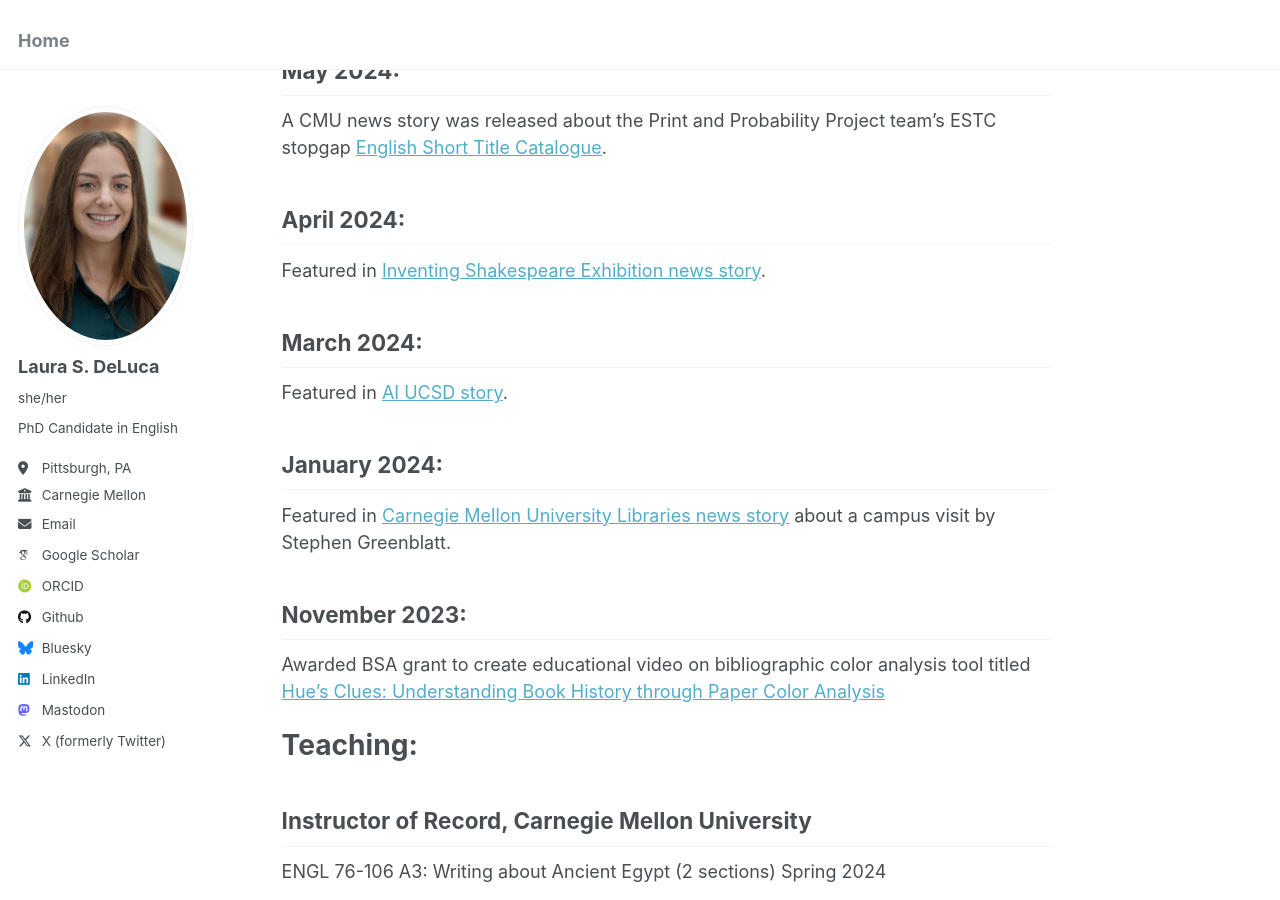
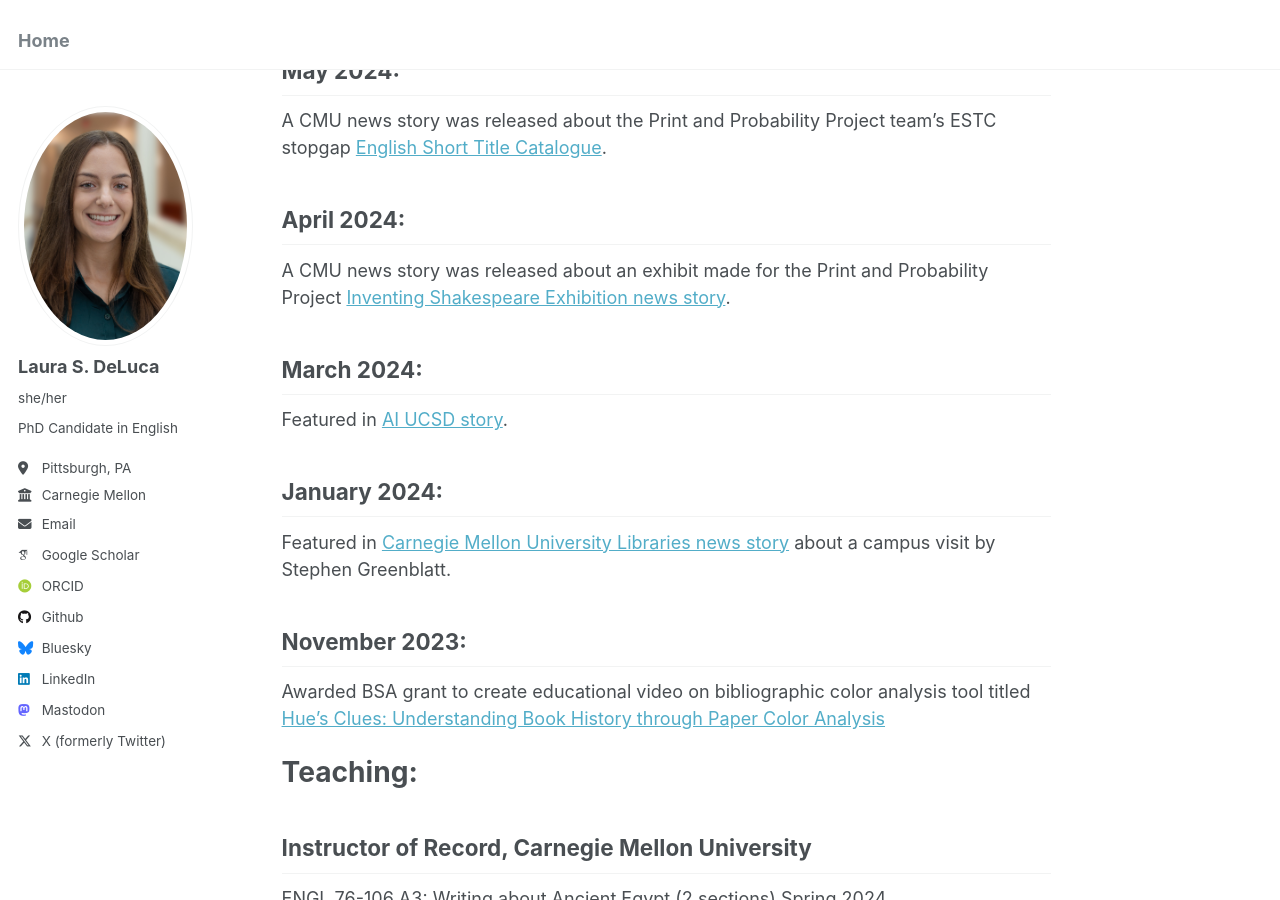
Before and after one commit to laurasdeluca/laurasdeluca.github.io, a Jekyll site: the page built from about.md, in a window 1280 px wide and 900 px high, scrolled down 1253 px. Built offline with Jekyll 4.4.1, drawn with Linux system fonts in a browser that asks for light colours; some web fonts are replaced.

Commit message:
About.md

```diff
--- a/about.md
+++ b/about.md
@@ -35,7 +35,7 @@ Ndiaye. Philadelphia: University of Pennsylvania Press, 2022. pp. 355. *Shakespe
 A CMU news story was released about the Print and Probability Project team's ESTC stopgap [English Short Title Catalogue](https://library.cmu.edu/about/news/2024-05/english-short-title-catalogue).
 
 ## April 2024:
-Featured in [Inventing Shakespeare Exhibition news story](https://www.library.cmu.edu/about/exhibits/inventing-shakespeare).
+A CMU news story was released about an exhibit made for the Print and Probability Project [Inventing Shakespeare Exhibition news story](https://www.library.cmu.edu/about/exhibits/inventing-shakespeare).
 
 ## March 2024:
 Featured in [AI UCSD story](https://ai.ucsd.edu/node/31).
```
